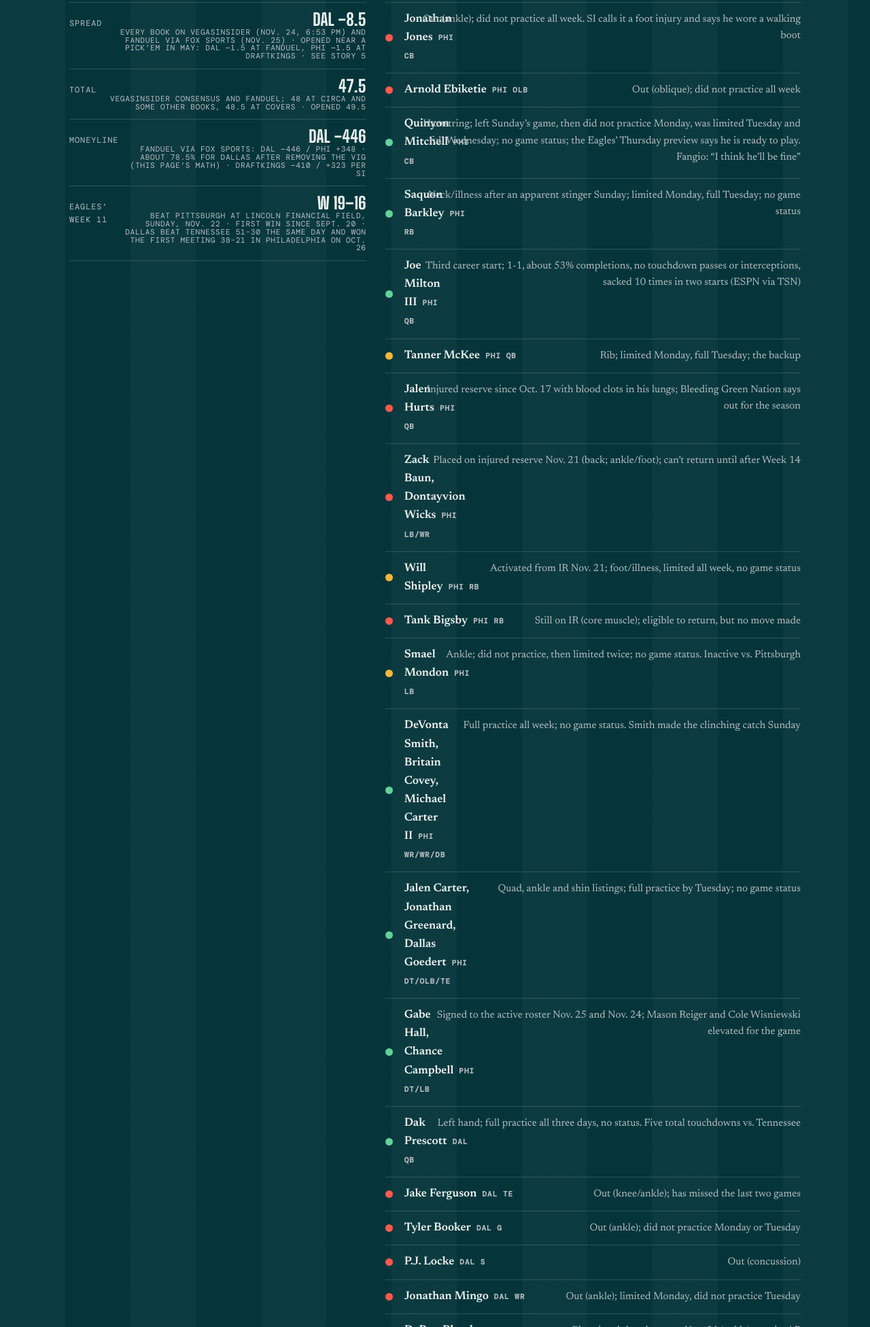
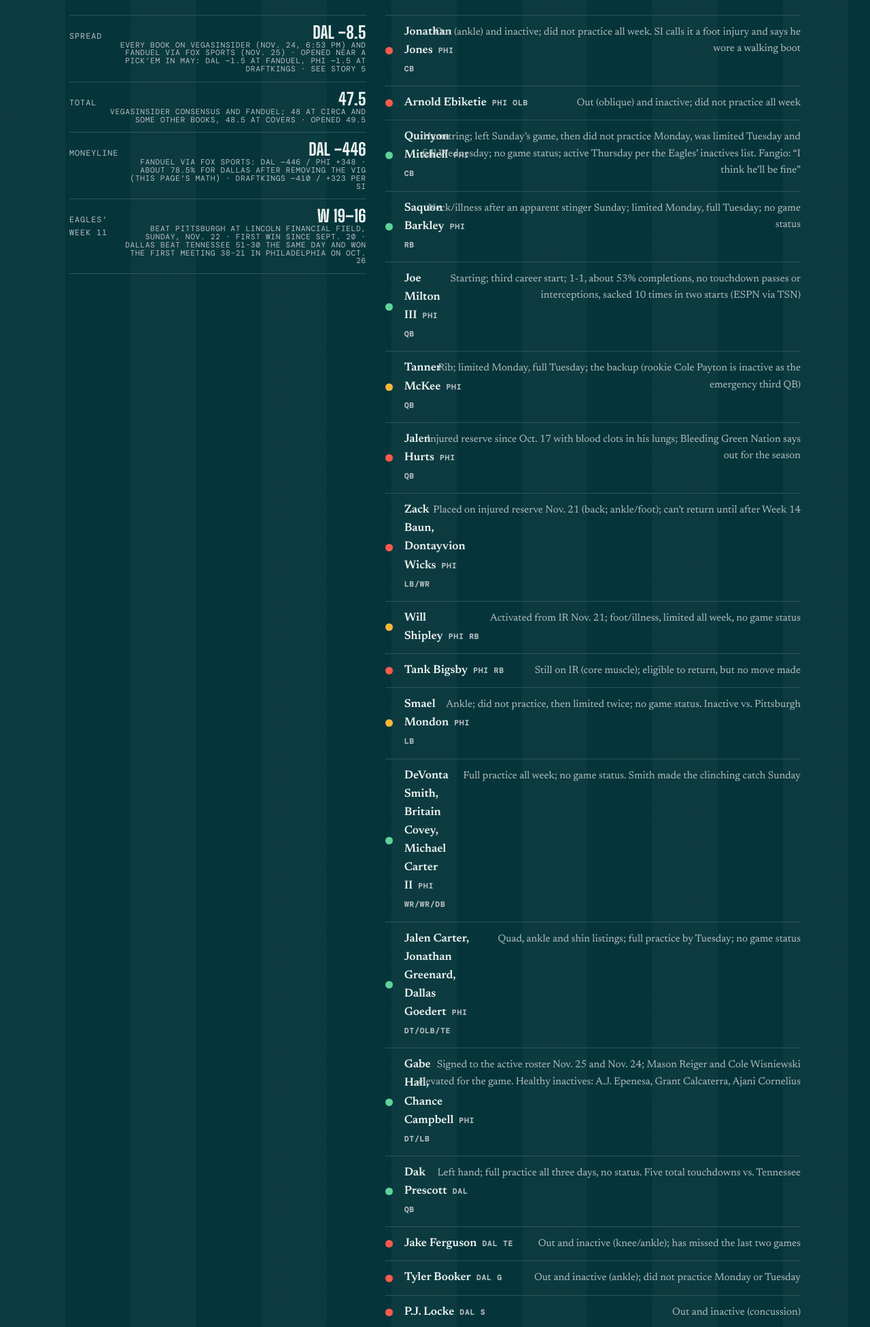
Before and after one commit to stevegit2026/webpage1, a plain HTML site: page index.html in a window 1280 px wide. Shown: the part 848-2800 px from the top of the page at 68% size. Drawn offline with nearby package versions, Linux system fonts and the light colour scheme.

Commit message:
Update Eagles at Cowboys page as of Nov 26 6:05 PM ET: official inactives for both teams, game under way

```diff
--- a/index.html
+++ b/index.html
@@ -223,7 +223,7 @@
 <div class="asof mono">
   <div class="wrap">
     <span>Week 12 game sheet &middot; Thanksgiving</span>
-    <span>Information as of <b>Thu, Nov 26, 2026, 6:15 AM ET</b>. New since the last version: the Eagles beat the Steelers 19&ndash;16 on Sunday to end a seven-game losing streak and are 3-7. The Cowboys beat the Titans 51&ndash;30 and are 5-6. Final injury reports are out: the Eagles ruled out Jonathan Jones and Arnold Ebiketie, and the Cowboys ruled out Jake Ferguson, Tyler Booker, P.J. Locke and Jonathan Mingo. Joe Milton III makes his third start, and Sirianni has made no staff changes. Books make Dallas an 8.5-point favorite. The Rams beat the Packers 26&ndash;13 on Wednesday night, so standings now run through that game. The Eagles&rsquo; game preview says Mitchell is ready to play.</span>
+    <span>Information as of <b>Thu, Nov 26, 2026, 6:05 PM ET</b>. The game kicked off at 4:30 PM ET and is under way; this is a pregame sheet and does not track the live score. New since the morning version: both teams&rsquo; official inactives are out. The Eagles deactivated Jonathan Jones, Arnold Ebiketie, A.J. Epenesa, Grant Calcaterra, Ajani Cornelius and third quarterback Cole Payton, so Quinyon Mitchell is active and Tanner McKee backs up Joe Milton III. The Cowboys deactivated Jake Ferguson, Tyler Booker, P.J. Locke and Jonathan Mingo, plus healthy scratches Jaishawn Barham and Jonathan Bullard. Standings still run through Wednesday&rsquo;s Rams 26&ndash;13 win over the Packers. Everything else is carried over from the 6:15 AM version.</span>
   </div>
 </div>
 
@@ -256,12 +256,12 @@
       </div>
       <div>
         <ul class="board" aria-label="Injury and roster status board">
-          <li><span class="dot red"></span><span class="who">Jonathan Jones<small>PHI CB</small></span><span class="what">Out (ankle); did not practice all week. SI calls it a foot injury and says he wore a walking boot</span></li>
-          <li><span class="dot red"></span><span class="who">Arnold Ebiketie<small>PHI OLB</small></span><span class="what">Out (oblique); did not practice all week</span></li>
-          <li><span class="dot go"></span><span class="who">Quinyon Mitchell<small>PHI CB</small></span><span class="what">Hamstring; left Sunday&rsquo;s game, then did not practice Monday, was limited Tuesday and full Wednesday; no game status; the Eagles&rsquo; Thursday preview says he is ready to play. Fangio: &ldquo;I think he&rsquo;ll be fine&rdquo;</span></li>
+          <li><span class="dot red"></span><span class="who">Jonathan Jones<small>PHI CB</small></span><span class="what">Out (ankle) and inactive; did not practice all week. SI calls it a foot injury and says he wore a walking boot</span></li>
+          <li><span class="dot red"></span><span class="who">Arnold Ebiketie<small>PHI OLB</small></span><span class="what">Out (oblique) and inactive; did not practice all week</span></li>
+          <li><span class="dot go"></span><span class="who">Quinyon Mitchell<small>PHI CB</small></span><span class="what">Hamstring; left Sunday&rsquo;s game, then did not practice Monday, was limited Tuesday and full Wednesday; no game status; active Thursday per the Eagles&rsquo; inactives list. Fangio: &ldquo;I think he&rsquo;ll be fine&rdquo;</span></li>
           <li><span class="dot go"></span><span class="who">Saquon Barkley<small>PHI RB</small></span><span class="what">Neck/illness after an apparent stinger Sunday; limited Monday, full Tuesday; no game status</span></li>
-          <li><span class="dot go"></span><span class="who">Joe Milton III<small>PHI QB</small></span><span class="what">Third career start; 1-1, about 53% completions, no touchdown passes or interceptions, sacked 10 times in two starts (ESPN via TSN)</span></li>
-          <li><span class="dot amber"></span><span class="who">Tanner McKee<small>PHI QB</small></span><span class="what">Rib; limited Monday, full Tuesday; the backup</span></li>
+          <li><span class="dot go"></span><span class="who">Joe Milton III<small>PHI QB</small></span><span class="what">Starting; third career start; 1-1, about 53% completions, no touchdown passes or interceptions, sacked 10 times in two starts (ESPN via TSN)</span></li>
+          <li><span class="dot amber"></span><span class="who">Tanner McKee<small>PHI QB</small></span><span class="what">Rib; limited Monday, full Tuesday; the backup (rookie Cole Payton is inactive as the emergency third QB)</span></li>
           <li><span class="dot red"></span><span class="who">Jalen Hurts<small>PHI QB</small></span><span class="what">Injured reserve since Oct. 17 with blood clots in his lungs; Bleeding Green Nation says out for the season</span></li>
           <li><span class="dot red"></span><span class="who">Zack Baun, Dontayvion Wicks<small>PHI LB/WR</small></span><span class="what">Placed on injured reserve Nov. 21 (back; ankle/foot); can&rsquo;t return until after Week 14</span></li>
           <li><span class="dot amber"></span><span class="who">Will Shipley<small>PHI RB</small></span><span class="what">Activated from IR Nov. 21; foot/illness, limited all week, no game status</span></li>
@@ -269,23 +269,23 @@
           <li><span class="dot amber"></span><span class="who">Smael Mondon<small>PHI LB</small></span><span class="what">Ankle; did not practice, then limited twice; no game status. Inactive vs. Pittsburgh</span></li>
           <li><span class="dot go"></span><span class="who">DeVonta Smith, Britain Covey, Michael Carter II<small>PHI WR/WR/DB</small></span><span class="what">Full practice all week; no game status. Smith made the clinching catch Sunday</span></li>
           <li><span class="dot go"></span><span class="who">Jalen Carter, Jonathan Greenard, Dallas Goedert<small>PHI DT/OLB/TE</small></span><span class="what">Quad, ankle and shin listings; full practice by Tuesday; no game status</span></li>
-          <li><span class="dot go"></span><span class="who">Gabe Hall, Chance Campbell<small>PHI DT/LB</small></span><span class="what">Signed to the active roster Nov. 25 and Nov. 24; Mason Reiger and Cole Wisniewski elevated for the game</span></li>
+          <li><span class="dot go"></span><span class="who">Gabe Hall, Chance Campbell<small>PHI DT/LB</small></span><span class="what">Signed to the active roster Nov. 25 and Nov. 24; Mason Reiger and Cole Wisniewski elevated for the game. Healthy inactives: A.J. Epenesa, Grant Calcaterra, Ajani Cornelius</span></li>
           <li><span class="dot go"></span><span class="who">Dak Prescott<small>DAL QB</small></span><span class="what">Left hand; full practice all three days, no status. Five total touchdowns vs. Tennessee</span></li>
-          <li><span class="dot red"></span><span class="who">Jake Ferguson<small>DAL TE</small></span><span class="what">Out (knee/ankle); has missed the last two games</span></li>
-          <li><span class="dot red"></span><span class="who">Tyler Booker<small>DAL G</small></span><span class="what">Out (ankle); did not practice Monday or Tuesday</span></li>
-          <li><span class="dot red"></span><span class="who">P.J. Locke<small>DAL S</small></span><span class="what">Out (concussion)</span></li>
-          <li><span class="dot red"></span><span class="who">Jonathan Mingo<small>DAL WR</small></span><span class="what">Out (ankle); limited Monday, did not practice Tuesday</span></li>
+          <li><span class="dot red"></span><span class="who">Jake Ferguson<small>DAL TE</small></span><span class="what">Out and inactive (knee/ankle); has missed the last two games</span></li>
+          <li><span class="dot red"></span><span class="who">Tyler Booker<small>DAL G</small></span><span class="what">Out and inactive (ankle); did not practice Monday or Tuesday</span></li>
+          <li><span class="dot red"></span><span class="who">P.J. Locke<small>DAL S</small></span><span class="what">Out and inactive (concussion)</span></li>
+          <li><span class="dot red"></span><span class="who">Jonathan Mingo<small>DAL WR</small></span><span class="what">Out and inactive (ankle); limited Monday, did not practice Tuesday</span></li>
           <li><span class="dot red"></span><span class="who">DaRon Bland<small>DAL CB</small></span><span class="what">Placed on injured reserve Nov. 21 (ankle), per the AP</span></li>
           <li><span class="dot amber"></span><span class="who">Jalen Thompson, Devin Moore<small>DAL S/CB</small></span><span class="what">Questionable (hamstring, hip); Thompson activated from IR Wednesday after missing time since Week 3; Moore still on IR</span></li>
-          <li><span class="dot go"></span><span class="who">Dee Winters, Jaishawn Barham<small>DAL LB</small></span><span class="what">Knee and hip/groin; full Wednesday, no game status</span></li>
+          <li><span class="dot go"></span><span class="who">Dee Winters, Jaishawn Barham<small>DAL LB</small></span><span class="what">Winters: knee; Barham: hip/groin, full Wednesday and no game status, but a healthy inactive Thursday (Dallas Morning News via Yahoo). DT Jonathan Bullard is also inactive</span></li>
         </ul>
-        <p class="key mono">Eagles: official injury report on PhiladelphiaEagles.com (Nov. 25) and team transactions page &middot; Cowboys: final report via Dallas Sports Journal and Cowboys On SI (Nov. 25) &middot; Red: out or on IR &middot; Amber: hurt, limited or questionable &middot; Green: no game status or cleared</p>
+        <p class="key mono">Both teams: official inactives on PhiladelphiaEagles.com (Nov. 26, 3:00 PM ET) and PhillyVoice, plus the Nov. 25 injury reports and the Eagles&rsquo; transactions page &middot; Red: out or on IR &middot; Amber: hurt, limited or questionable &middot; Green: no game status, cleared or active</p>
       </div>
     </div>
   </section>
 
   <section class="sec" id="stories" aria-labelledby="stories-h">
-    <div class="sec-head"><h2 id="stories-h">Five Storylines</h2><p class="mono">Ranked by impact on Nov. 26</p></div>
+    <div class="sec-head"><h2 id="stories-h">Five Storylines</h2><p class="mono">Ranked by impact on Nov. 26 (written before kickoff)</p></div>
 
     <ol class="stories">
 
```
